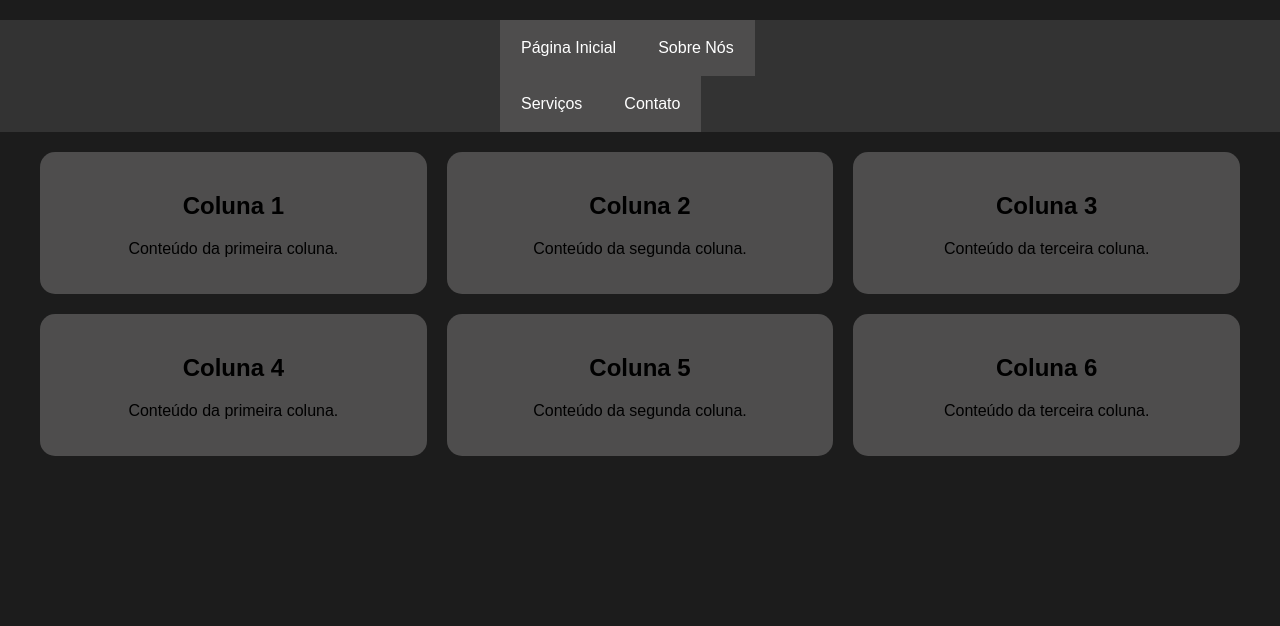
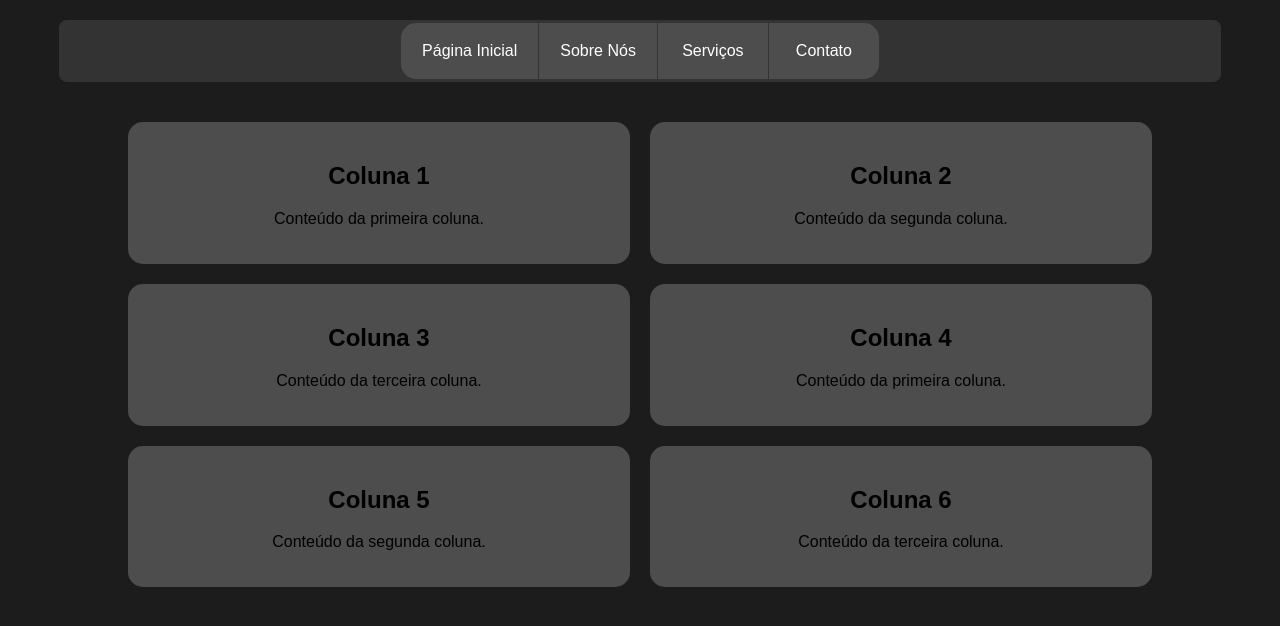
Before and after one commit to PhelipeFLS/projeto.site, a plain HTML site: page home.html in a window 1280 px wide. Drawn offline with Linux system fonts and the light colour scheme.

Commit message:
commit da home atualizada

```diff
--- a/css/home.css
+++ b/css/home.css
@@ -1,19 +1,44 @@
 .menu {
     list-style-type: none;
-    margin: 20px 0px 0px 0px;
-    padding: 0px 500px 0px 500px;
+    margin: 20px auto;
+    padding: 3px 5px;
     background-color: #333;
     overflow: hidden;
+    text-align: center;
+    font-size: 0;
+    width: 90%;
+    align-self: center;
+    border-radius: 8px;
 }
 
-.menu-item {
-    float: left;
+.menu-item,
+.menu-item-direita,
+.menu-item-esquerda {
+    display: inline-block;
     padding: 5px;
     background-color: #4e4d4d;
-    min-width: 30px
+    min-width: 100px;
+    font-size: 16px;
+    border-right: 1px solid #333;
 }
 
-.menu-item a {
+.menu-item:last-child,
+.menu-item-direita:last-child,
+.menu-item-esquerda:last-child {
+    border-right: none;
+}
+
+.menu-item-direita {
+    border-radius: 0px 15px 15px 0px;
+}
+
+.menu-item-esquerda {
+    border-radius: 15px 0px 0px 15px;
+}
+
+.menu-item a,
+.menu-item-direita a,
+.menu-item-esquerda a{
     display: inline-block;
     color: white;
     text-align: center;
@@ -21,8 +46,11 @@
     text-decoration: none;
 }
 
-.menu-item a:hover {
+.menu-item a:hover,
+.menu-item-direita a:hover,
+.menu-item-esquerda a:hover{
     background-color: #555;
+    border-radius: 15px;
 }
 
 body {
@@ -30,15 +58,16 @@ body {
     margin: 0;
     padding: 0;
     background-color: #1c1c1c;
+    text-align: center;
 }
 
 .container {
-    max-width: 1200px;
+    max-width: 80%;
     margin: 0 auto;
     padding: 20px;
     display: grid;
-    grid-template-columns: repeat(3, 1fr);
-    grid-auto-flow: dense;
+    -ms-grid-column-align: center;
+    grid-template-columns: repeat(2, 1fr);
     grid-gap: 20px;
 }
 
--- a/home.html
+++ b/home.html
@@ -6,10 +6,10 @@
 </head>
 <body>
     <ul class="menu">
-        <li class="menu-item"><a href="#">Página Inicial</a></li>
+        <li class="menu-item-esquerda"><a href="#">Página Inicial</a></li>
         <li class="menu-item"><a href="#">Sobre Nós</a></li>
         <li class="menu-item"><a href="#">Serviços</a></li>
-        <li class="menu-item"><a href="#">Contato</a></li>
+        <li class="menu-item-direita"><a href="#">Contato</a></li>
     </ul>
 
     <div class="container">
```
